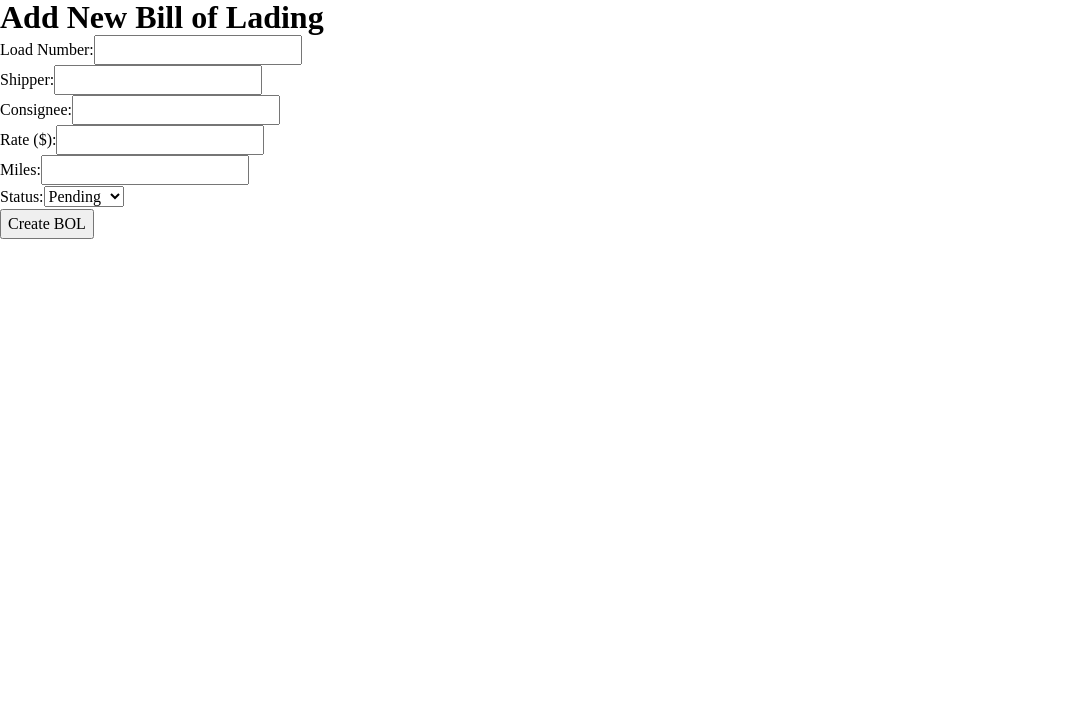
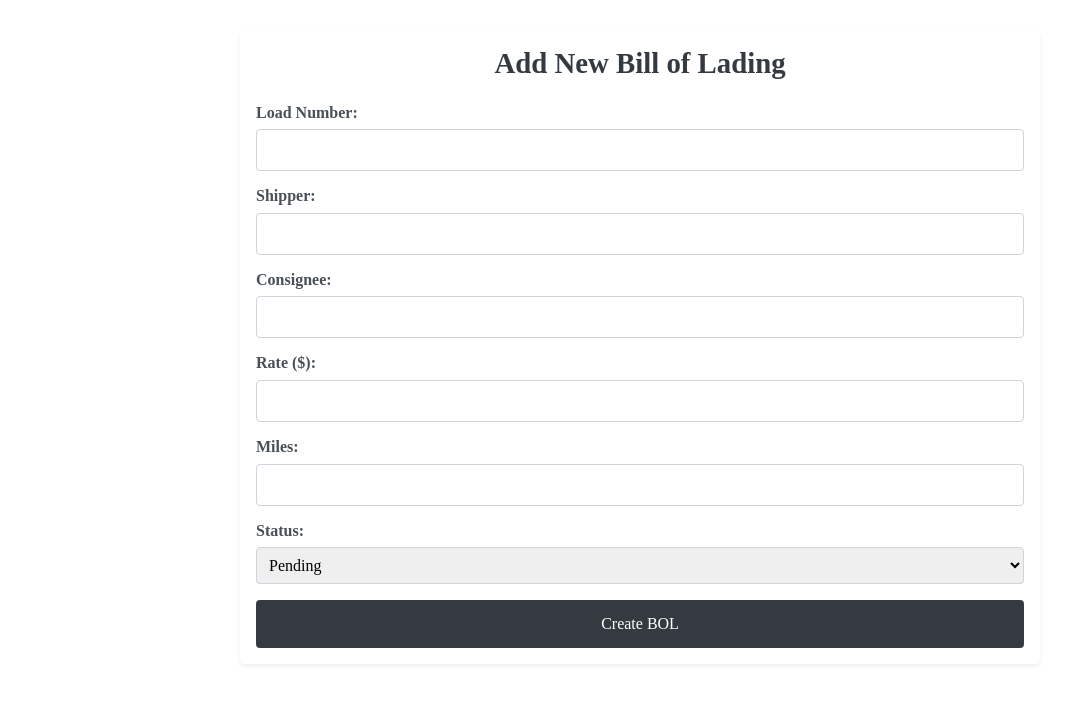
Before and after one commit to JoanneOs/capybara-frontend, a React (Vite) app: page /bol/add in a window 1280 px wide. Shown: the top 704 px of the page, without its empty margins (0-1087 px from the left). Built offline with nearby package versions, Linux system fonts and the light colour scheme.

Commit message:
style: add styling for AddBol form component

```diff
--- a/src/components/BOL/AddBol.css
+++ b/src/components/BOL/AddBol.css
@@ -0,0 +1,58 @@
+.add-bol {
+    max-width: 800px;
+    margin: 2rem auto;
+    padding: 1rem;
+    background: white;
+    border-radius: 0.25rem;
+    box-shadow: 0 0.125rem 0.25rem rgba(0, 0, 0, 0.075);
+  }
+
+  .add-bol h1 {
+    color: #343a40;
+    text-align: center;
+    margin-bottom: 1.5rem;
+    font-size: 1.8rem;
+  }
+
+  .form-group {
+    margin-bottom: 1rem;
+  }
+
+  .form-group label {
+    display: block;
+    margin-bottom: 0.5rem;
+    color: #495057;
+    font-weight: bold;
+  }
+
+  .form-group input,
+  .form-group select {
+    width: 100%;
+    padding: 0.5rem;
+    border: 1px solid #ced4da;
+    border-radius: 0.25rem;
+    font-size: 1rem;
+  }
+
+  .form-group input:focus,
+  .form-group select:focus {
+    outline: none;
+    border-color: #80bdff;
+    box-shadow: 0 0 0 0.2rem rgba(0, 123, 255, 0.25);
+  }
+
+  .btn-submit {
+    width: 100%;
+    padding: 0.75rem;
+    background-color: #343a40;
+    color: white;
+    border: none;
+    border-radius: 0.25rem;
+    font-size: 1rem;
+    cursor: pointer;
+    transition: background-color 0.3s;
+  }
+
+  .btn-submit:hover {
+    background-color: #23272b;
+  }
```
